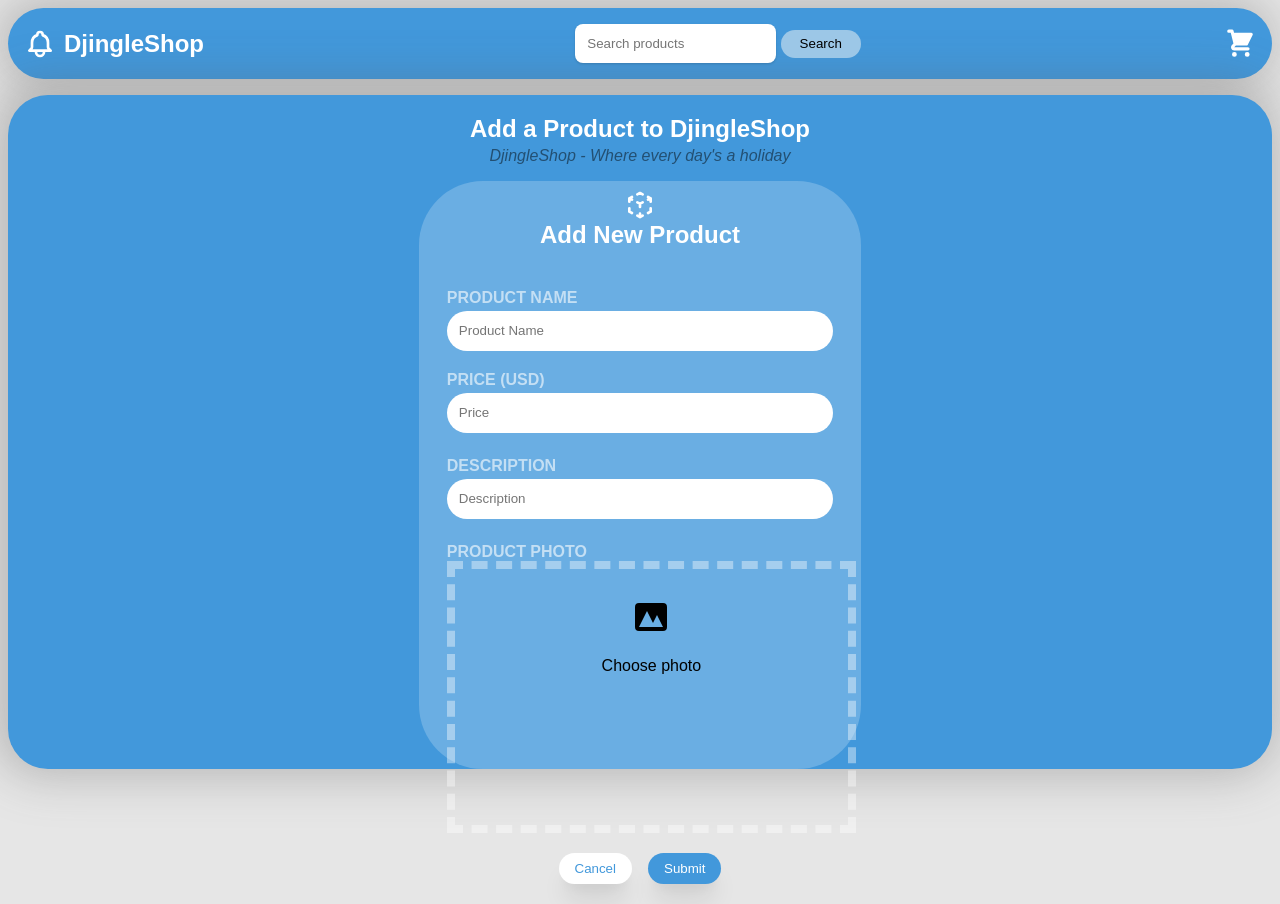
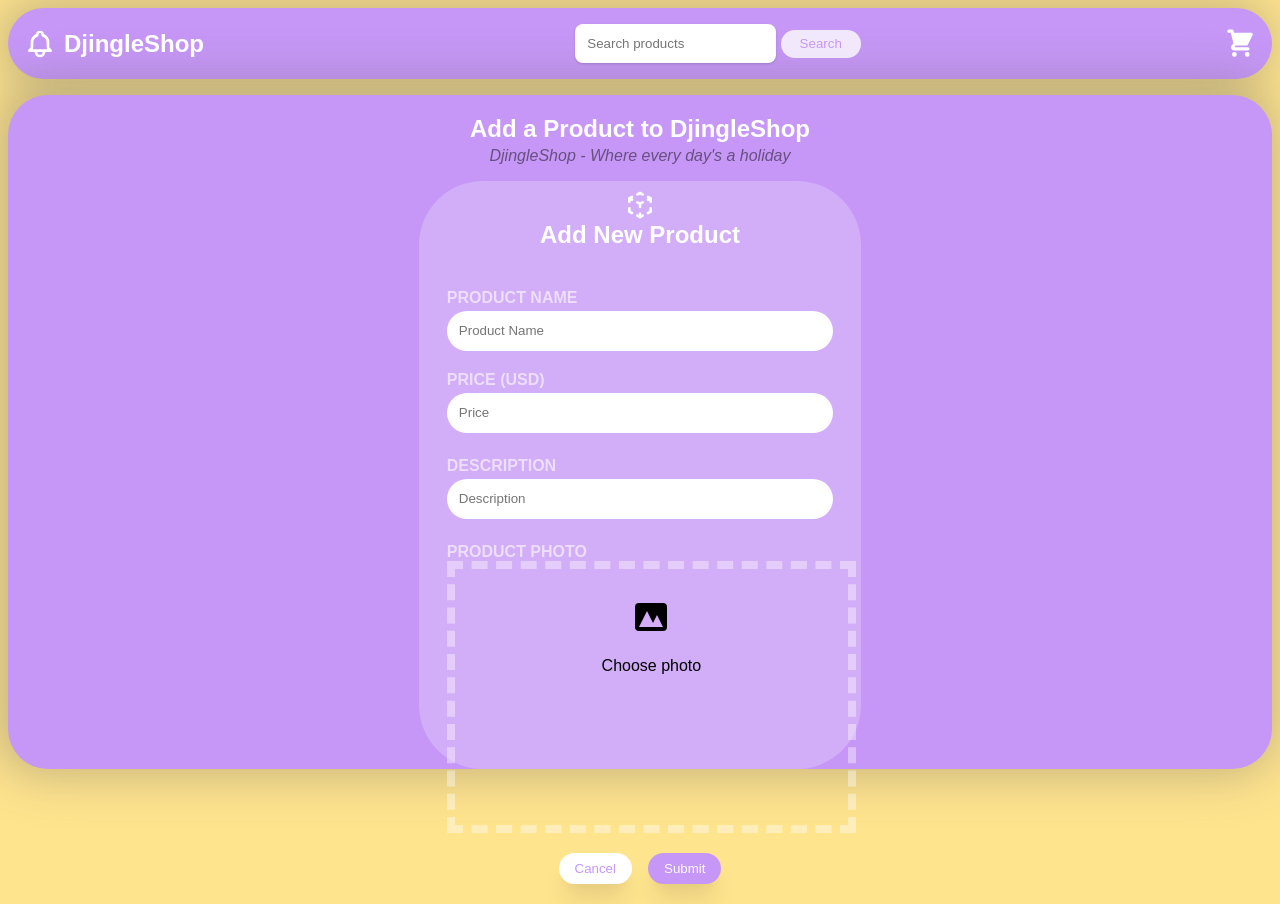
Before and after one commit to JalonDodson/djingleshop, a Django app: page /manage/addproduct/ in a window 1280 px wide. Run offline with Django 3.2, Linux system fonts and the light colour scheme; some web fonts are replaced.

Commit message:
updated css to be a little more user friendly

```diff
--- a/djingleshop/static/css/style.css
+++ b/djingleshop/static/css/style.css
@@ -5,7 +5,7 @@
 }
 
 body {
-    background-color: #E6E6E6;
+    background-color: #FFE48E;
     font-family: "Farro", sans-serif;
 }
 
@@ -14,7 +14,7 @@ body {
     align-items: center;
     justify-content: space-between;
     flex-wrap: wrap;
-    background-color: #4298DB;
+    background-color: #C697F6;
     padding: 1rem;
     border-radius: 40px;
     border: transparent;
@@ -31,7 +31,7 @@ body {
     margin-top: 1rem;
     border: transparent;
     border-radius: 40px;
-    background-color: #4298DB;
+    background-color: #C697F6;
     box-shadow: -4px -3px 47px 10px rgba(94, 94, 94, 0.35);
 }
 
@@ -180,13 +180,13 @@ a:link {
     height: 1.75rem;
     border: transparent;
     border-radius: 15px;
-    background-color: #9cc7e7;
-
+    background-color: #ffffffc7;
+    color: #C697F6;
 }
 
 .search-btn:hover {
     cursor: pointer;
-    background-color: #cee2f1;
+    background-color: rgba(206, 226, 241, 0.705);
 }
 
 .product-form {
@@ -350,13 +350,13 @@ a:link {
     border-radius: 20rem;
     border: transparent;
     font-weight: 500;
-    color: #4298DB;
+    color: #C697F6;
     padding: .5rem 1rem .5rem 1rem;
 }
 
 .submit {
     width: auto;
-    background-color: #4298DB;
+    background-color: #C697F6;
     box-shadow: 0 20px 25px -5px rgba(0, 0, 0, 0.1), 0 10px 10px -5px rgba(0, 0, 0, 0.04);
     border-radius: 20rem;
     border: transparent;
@@ -440,7 +440,7 @@ a:link {
     border: transparent;
     font-weight: 500;
     height: 2rem;
-    color: #4298DB;
+    color: #C697F6;
     padding: .5rem 1rem .5rem 1rem;
     cursor: pointer;
     margin-top: .5rem;
@@ -479,7 +479,7 @@ a:link {
     border: transparent;
     font-weight: 500;
     height: 2rem;
-    color: #4298DB;
+    color: #C697F6;
     padding: .5rem 1rem .5rem 1rem;
     cursor: pointer;
     margin-top: .5rem;
--- a/djingleshop/templates/index.html
+++ b/djingleshop/templates/index.html
@@ -13,7 +13,7 @@
     <header class="h-container">
         <div class="header-text-wrapper">
             <h2 class="intro-text">Welcome to DjingleShop!</h2>
-            <p class="descriptor-text"><i>Where every day's a holiday</i></p>
+            <p class="descriptor-text"><i>Where every day's a holiday!</i></p>
         </div>
     </header>
     <div class="featured-scroll">
--- a/djingleshop/templates/search.html
+++ b/djingleshop/templates/search.html
@@ -13,7 +13,7 @@
     <header class="h-container">
         <div class="header-text-wrapper">
             <h2 class="intro-text">Welcome to DjingleShop!</h2>
-            <p class="descriptor-text"><i>Where every day's a holiday</i></p>
+            <p class="descriptor-text"><i>Where every day's a holiday!</i></p>
         </div>
     </header>
     <div class="featured-scroll">
```
